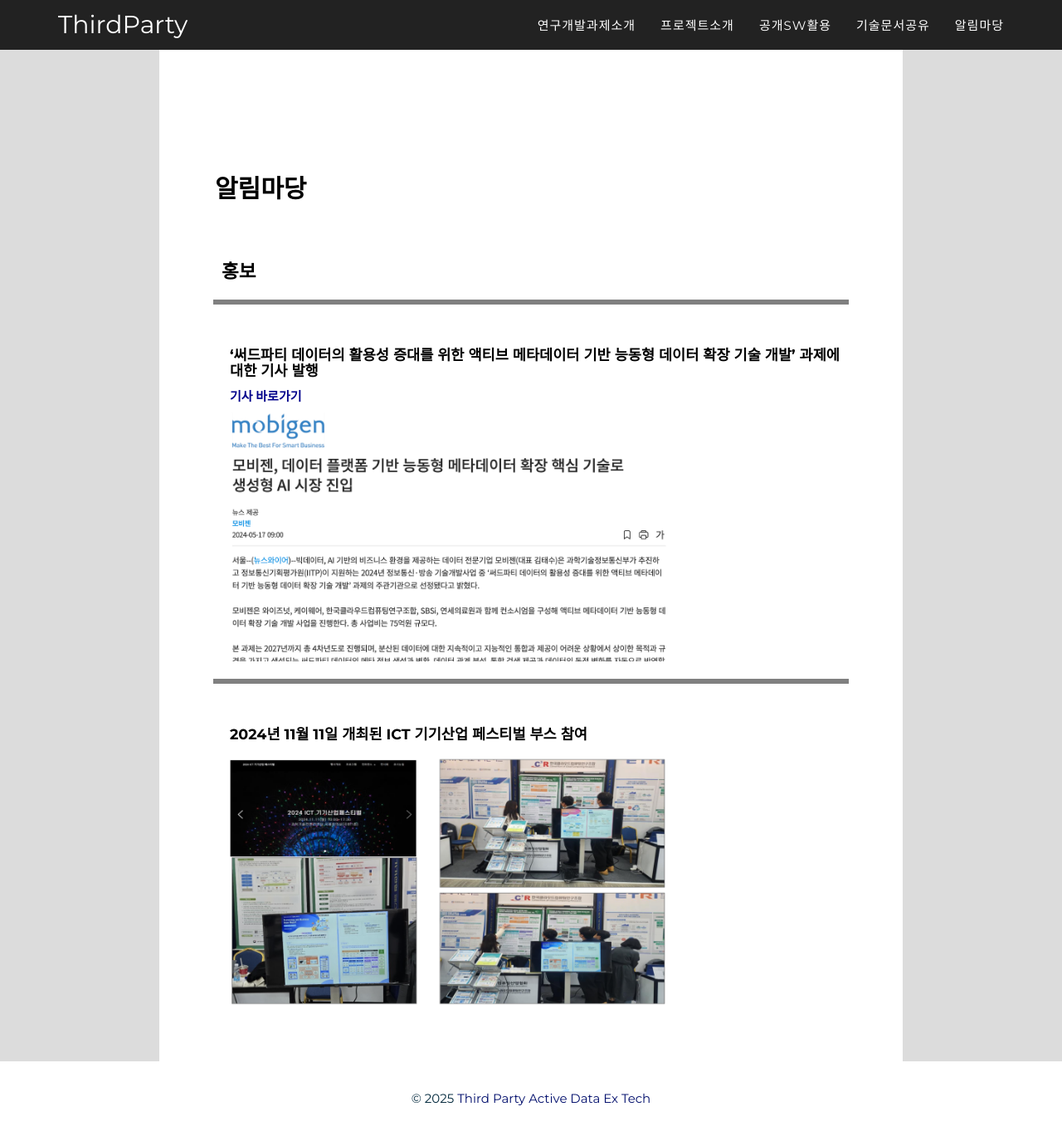
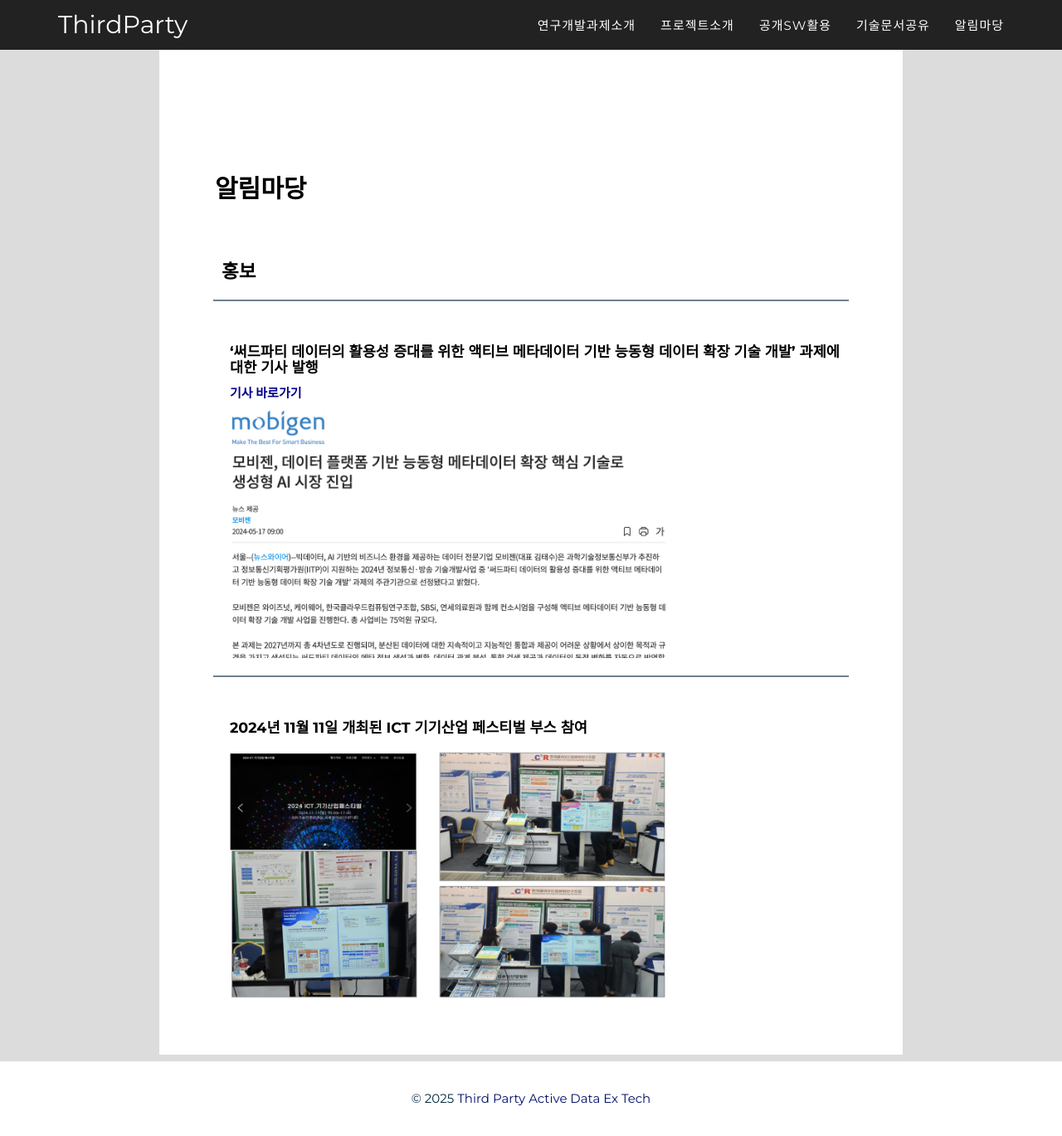
Before and after one commit to ThirdActiveDataExTech/ThirdActiveDataExTech.github.io, a Jekyll site: the page built from 2016_pages/announcement.html, in a window 1280 px wide and 1369 px high. Shown: the whole window at 83% size. Built offline with Jekyll 4.4.1, drawn with Linux system fonts in a browser that asks for light colours; some web fonts are replaced.

Commit message:
[알림마당]
- 구분선 디자인 수정

```diff
--- a/2016_pages/announcement.html
+++ b/2016_pages/announcement.html
@@ -8,13 +8,13 @@
 <div class="event black-frame">
     <h1 class="title">{{ page.title }}</h1>
     <h2>홍보</h2>
-    <hr style="border: 3px solid gray;">
+    <hr style="border: 1px solid slategray;">
     <h3>‘써드파티 데이터의 활용성 증대를 위한 액티브 메타데이터 기반 능동형 데이터 확장 기술 개발’ 과제에 대한 기사 발행<br></h3>
     <a class="context1" href="https://www.newswire.co.kr/newsRead.php?no=989803">
         기사 바로가기<br>
     </a>
     <img class="announce-img" src="/css/2016_style/img/press-release1.png" alt="">
-    <hr style="border: 3px solid gray;">
+    <hr style="border: 1px solid slategray;">
     <h3>2024년 11월 11일 개최된 ICT 기기산업 페스티벌 부스 참여</h3>
     <p class="context1">
         </p>
```
